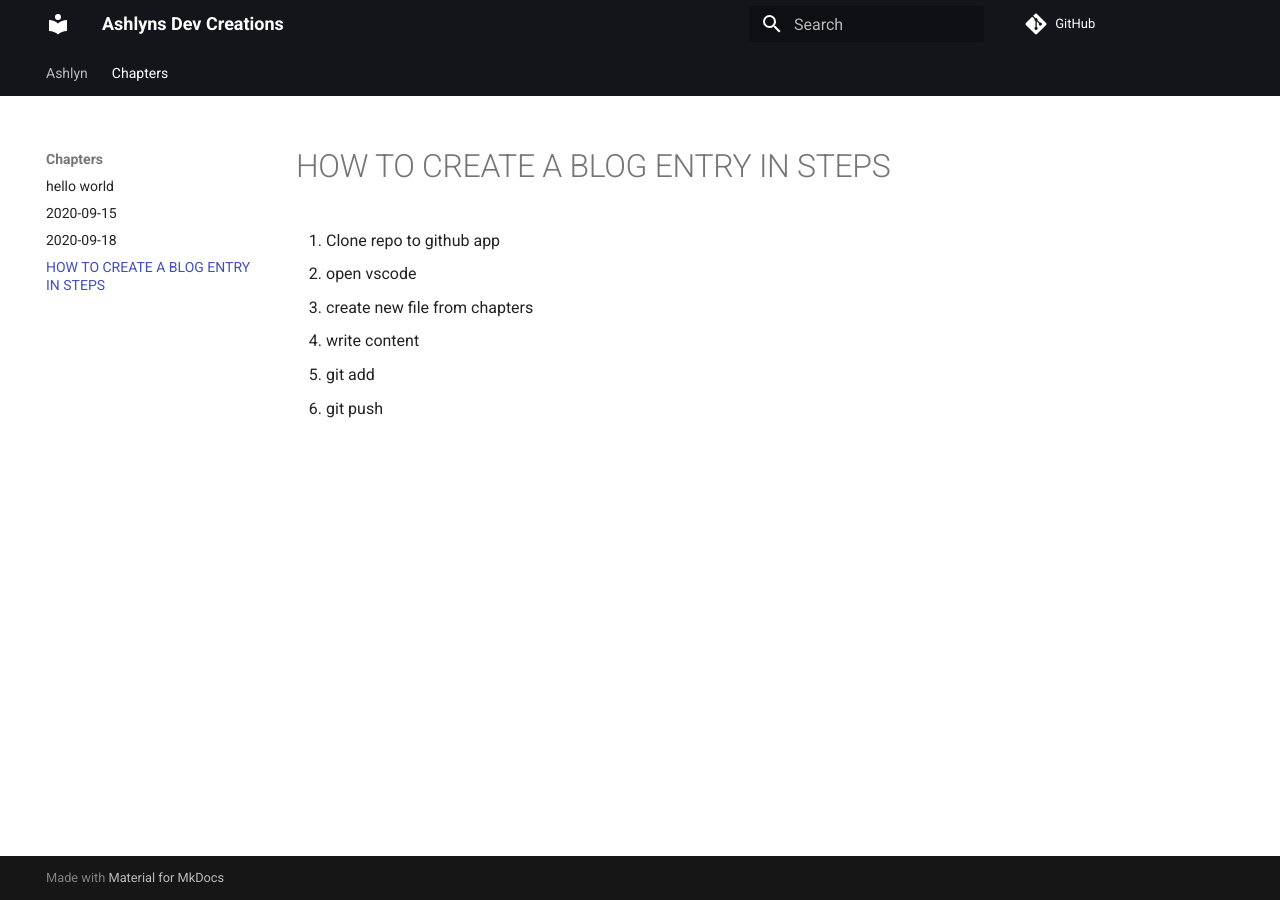
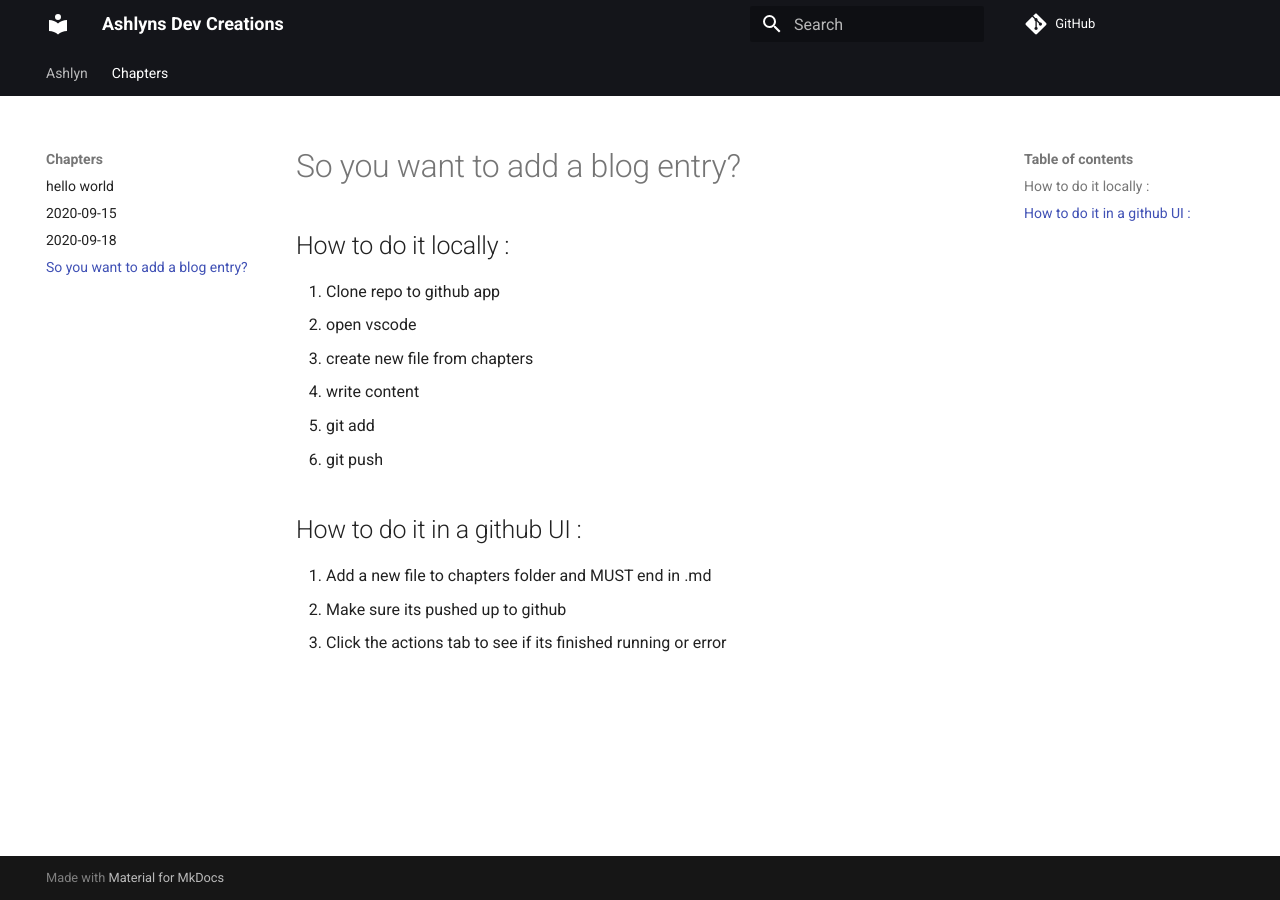
Before and after one commit to ashattack/ashattack.github.io, an MkDocs documentation site: the page built from docs/chapters/how-to-create-blog-entry.md, in a window 1280 px wide. Built offline with MkDocs 1.6.1 and Material for MkDocs 9.7.7, drawn with Linux system fonts in a browser that asks for light colours; comment, search, counter and statistics services are not loaded.

Commit message:
Update how-to-create-blog-entry.md

```diff
--- a/docs/chapters/how-to-create-blog-entry.md
+++ b/docs/chapters/how-to-create-blog-entry.md
@@ -1,8 +1,14 @@
-# HOW TO CREATE A BLOG ENTRY IN STEPS
+# So you want to add a blog entry?
 
+## How to do it locally :
 1. Clone repo to github app
 2. open vscode
 3. create new file from chapters
 4. write content
 5. git add
 6. git push
+
+## How to do it in a github UI :
+1. Add a new file to chapters folder and MUST end in .md
+2. Make sure its pushed up to github
+3. Click the actions tab to see if its finished running or error
```
